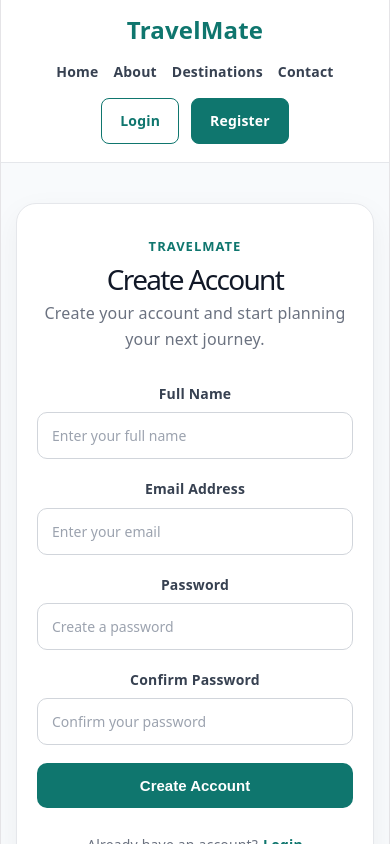
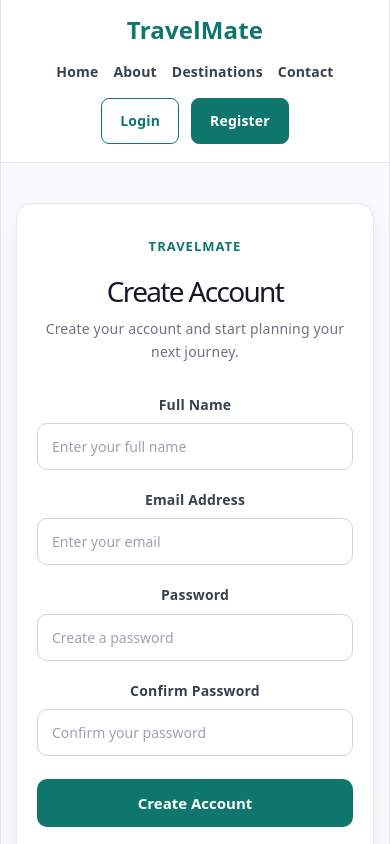
Before and after one commit to Divya-Bhandari/learning, a React (Vite) app in the folder TravelMate/TravelMate/: page /register in a window 390 px wide. Shown: the top 844 px of the page. Built offline with nearby package versions, Linux system fonts and the light colour scheme.

Commit message:
Fix register page styling

```diff
--- a/TravelMate/TravelMate/src/pages/Register.css
+++ b/TravelMate/TravelMate/src/pages/Register.css
@@ -1,5 +1,5 @@
 .register-page {
-  min-height: 80vh;
+  min-height: calc(100vh - 72px);
   display: flex;
   justify-content: center;
   align-items: center;
@@ -25,6 +25,8 @@
 }
 
 .register-header > span {
+  display: inline-block;
+  margin-bottom: 8px;
   color: #0f766e;
   font-size: 13px;
   font-weight: 700;
@@ -33,24 +35,39 @@
 }
 
 .register-header h1 {
-  margin: 10px 0;
+  margin: 8px 0 10px;
   color: #111827;
   font-size: 32px;
+  line-height: 1.2;
 }
 
 .register-header p {
   margin: 0;
   color: #6b7280;
+  font-size: 14px;
   line-height: 1.6;
 }
 
 .register-error {
   margin-bottom: 20px;
-  padding: 12px;
+  padding: 12px 14px;
+  border: 1px solid #fecaca;
   border-radius: 8px;
   background: #fee2e2;
   color: #b91c1c;
   font-size: 14px;
+  line-height: 1.5;
+}
+
+.register-success {
+  margin-bottom: 20px;
+  padding: 12px 14px;
+  border: 1px solid #99f6e4;
+  border-radius: 8px;
+  background: #f0fdfa;
+  color: #0f766e;
+  font-size: 14px;
+  line-height: 1.5;
 }
 
 .register-field {
@@ -71,12 +88,15 @@
   padding: 13px 14px;
   border: 1px solid #d1d5db;
   border-radius: 10px;
+  background: #ffffff;
+  color: #111827;
   box-sizing: border-box;
   outline: none;
-  background: #ffffff;
-  color: #111827;
   font-family: inherit;
   font-size: 14px;
+  transition:
+    border-color 0.2s ease,
+    box-shadow 0.2s ease;
 }
 
 .register-field input::placeholder {
@@ -90,11 +110,13 @@
 
 .register-submit-button {
   width: 100%;
+  margin-top: 5px;
   padding: 14px;
   border: none;
   border-radius: 10px;
   background: #0f766e;
   color: #ffffff;
+  font-family: inherit;
   font-size: 15px;
   font-weight: 700;
   cursor: pointer;
@@ -108,6 +130,10 @@
   transform: translateY(-1px);
 }
 
+.register-submit-button:active {
+  transform: translateY(0);
+}
+
 .register-login {
   margin-top: 25px;
   text-align: center;
@@ -115,6 +141,7 @@
 
 .register-login p {
   display: inline;
+  margin: 0;
   color: #6b7280;
   font-size: 14px;
 }
@@ -134,11 +161,13 @@
 
 @media (max-width: 500px) {
   .register-page {
+    min-height: calc(100vh - 60px);
     padding: 40px 15px;
   }
 
   .register-card {
     padding: 30px 20px;
+    border-radius: 16px;
   }
 
   .register-header h1 {
```
